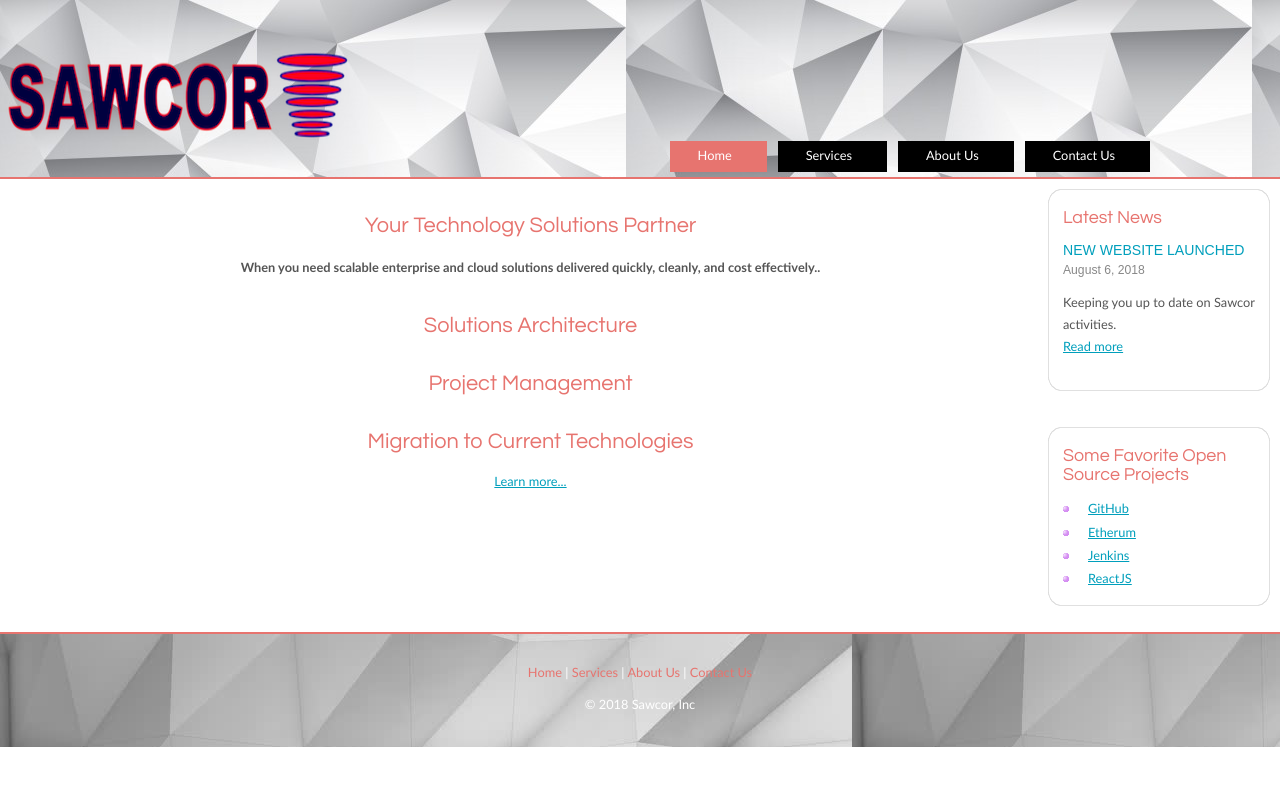
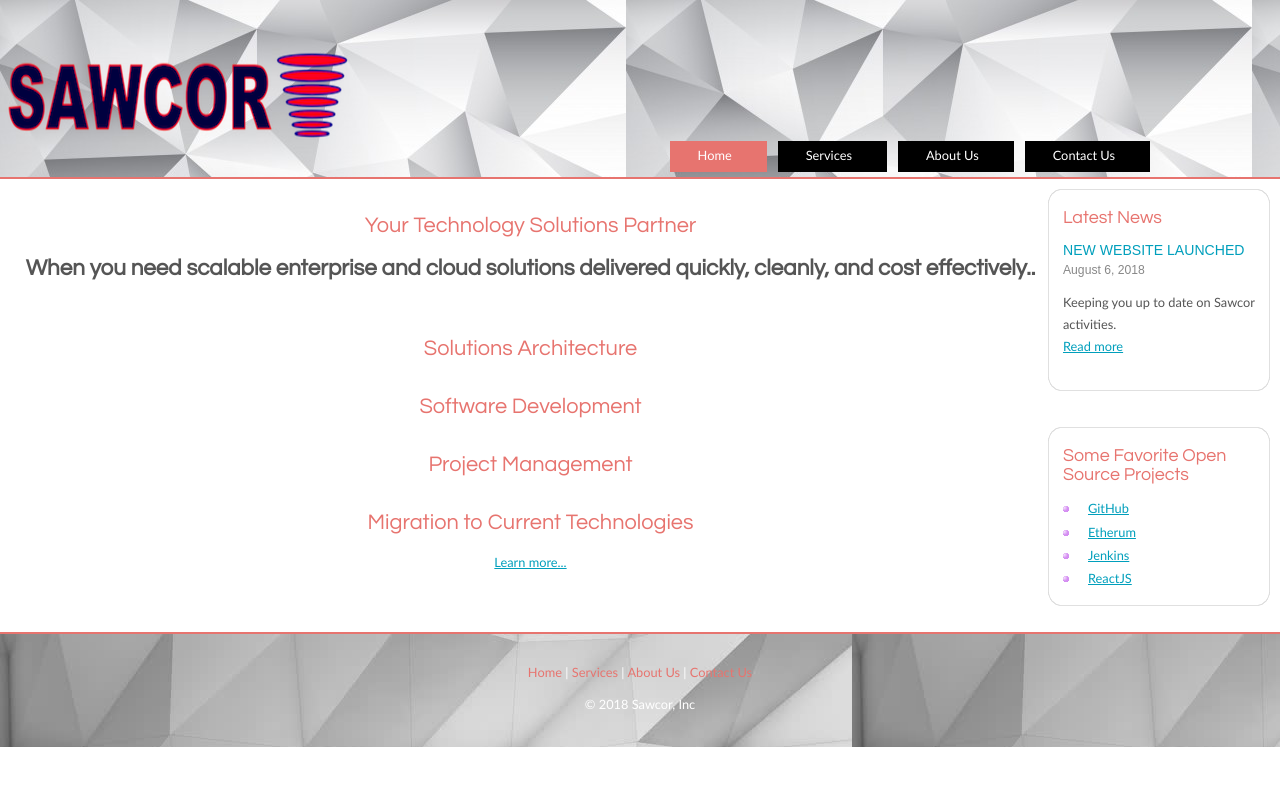
Before and after one commit to bttruckee/SawcorWebsite, a plain HTML site: page index.html in a window 1280 px wide. Drawn offline with Linux system fonts and the light colour scheme.

Commit message:
Home page updates

```diff
--- a/index.html
+++ b/index.html
@@ -73,11 +73,13 @@
           <h1>Your Technology Solutions Partner
           </h1>
         <p>
-          <b>
+          <h9>
           When you need scalable enterprise and cloud solutions delivered quickly, cleanly, and cost effectively..
-        </b>
+        </h9>
         </p>
+        <p/>
         <h1>Solutions Architecture</h1>
+        <h1>Software Development</h1>
         <h1>Project Management</h1>
         <h1>Migration to Current Technologies</h1>
         <a href="services.html">Learn more...</a>
--- a/style/style.css
+++ b/style/style.css
@@ -44,6 +44,13 @@ h8
 {
   font: normal 170% 'century gothic', arial;
 }
+
+h9
+{
+  font: normal 175% 'century gothic', arial;
+  font-weight: bold;
+}
+
 
 h2
 { font-size: 160%;
```
